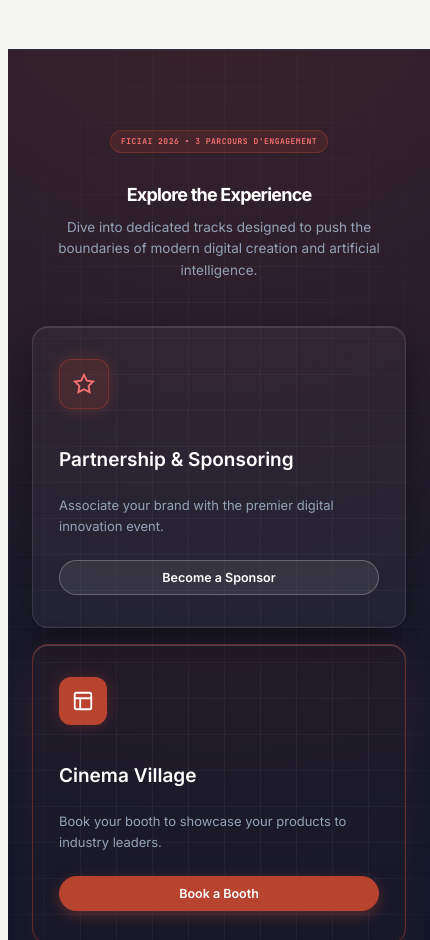
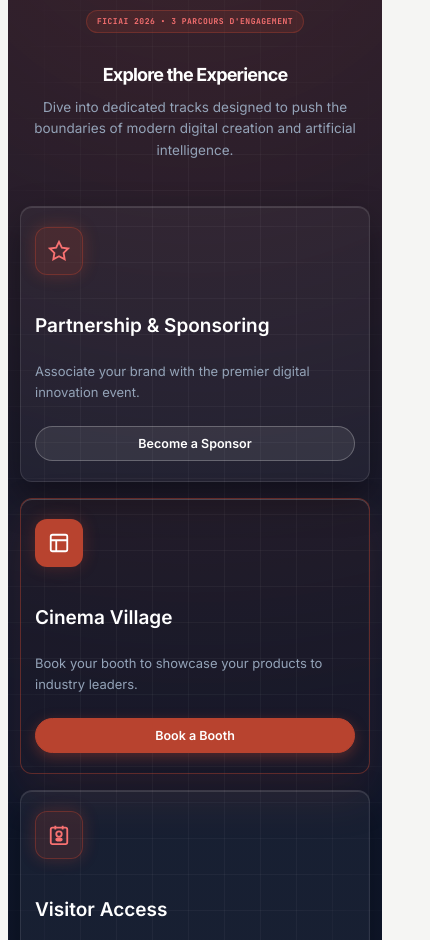
Before and after one commit to sadikyassine00-ui/CineZate, a Next.js app: page / in a window 390 px wide. Shown: the part 1060-2000 px from the top of the page, 430 px wide, since content can reach past the window. Built offline with nearby package versions, Linux system fonts and the light colour scheme; a web font is replaced by a local one.

Commit message:
Double stand exhibition prices and fix mobile cards overflow

```diff
--- a/app/badge/page.tsx
+++ b/app/badge/page.tsx
@@ -132,19 +132,19 @@ export default function BadgePage() {
     }
     if (selectedTier === 'exposant_9m') {
       return {
-        amount: includeHeritageTour ? '10 500,00 MAD HT' : '9 000,00 MAD HT',
+        amount: includeHeritageTour ? '19 500,00 MAD HT' : '18 000,00 MAD HT',
         badge: includeHeritageTour ? 'Stand 9 m² + Option Tour VIP' : 'Stand 9 m²'
       };
     }
     if (selectedTier === 'exposant_12m') {
       return {
-        amount: includeHeritageTour ? '13 500,00 MAD HT' : '12 000,00 MAD HT',
+        amount: includeHeritageTour ? '25 500,00 MAD HT' : '24 000,00 MAD HT',
         badge: includeHeritageTour ? 'Stand 12 m² + Option Tour VIP' : 'Stand 12 m²'
       };
     }
     if (selectedTier === 'exposant_18m') {
       return {
-        amount: includeHeritageTour ? '19 500,00 MAD HT' : '18 000,00 MAD HT',
+        amount: includeHeritageTour ? '37 500,00 MAD HT' : '36 000,00 MAD HT',
         badge: includeHeritageTour ? 'Stand 18 m² + Option Tour VIP' : 'Stand 18 m²'
       };
     }
--- a/app/globals.css
+++ b/app/globals.css
@@ -5,6 +5,12 @@
 @tailwind utilities;
 
 @layer properties;
+
+*,
+*::before,
+*::after {
+  box-sizing: border-box;
+}
 
 :root {
   --font-inter: 'Inter', -apple-system, BlinkMacSystemFont, "Segoe UI", Roboto, "Helvetica Neue", Arial, sans-serif;
@@ -773,21 +779,26 @@ body {
 
 .features-grid {
   display: grid;
-  grid-template-columns: repeat(3, 1fr);
+  grid-template-columns: repeat(3, minmax(0, 1fr));
   gap: 32px 24px;
+  width: 100%;
   max-width: 1080px;
   margin: 0 auto;
+  box-sizing: border-box;
 }
 
-@media (max-width: 900px) {
+@media (max-width: 960px) {
   .features-grid {
-    grid-template-columns: repeat(2, 1fr);
+    grid-template-columns: repeat(2, minmax(0, 1fr));
+    gap: 20px;
   }
 }
 
-@media (max-width: 600px) {
+@media (max-width: 768px) {
   .features-grid {
-    grid-template-columns: 1fr;
+    grid-template-columns: minmax(0, 1fr) !important;
+    gap: 16px !important;
+    width: 100% !important;
   }
 }
 
@@ -865,18 +876,19 @@ body {
     padding: 36px 20px;
   }
   .features-grid {
-    grid-template-columns: repeat(2, 1fr);
+    grid-template-columns: repeat(2, minmax(0, 1fr));
     gap: 16px;
   }
 }
 
-@media (max-width: 640px) {
+@media (max-width: 768px) {
   .features-section {
     padding: 32px 16px;
   }
   .features-grid {
-    grid-template-columns: 1fr;
-    gap: 16px;
+    grid-template-columns: minmax(0, 1fr) !important;
+    gap: 16px !important;
+    width: 100% !important;
   }
   .section-title {
     font-size: 24px;
@@ -963,6 +975,7 @@ body {
   position: relative;
   z-index: 10;
   width: 100%;
+  box-sizing: border-box;
   background: radial-gradient(circle at 50% -10%, rgba(184, 67, 47, 0.28) 0%, rgba(15, 23, 42, 0.98) 60%), #0F172A;
   border-top: 1px solid rgba(255, 255, 255, 0.1);
   border-bottom: 1px solid rgba(255, 255, 255, 0.1);
@@ -1002,6 +1015,8 @@ body {
   position: relative;
   overflow: hidden;
   height: 100%;
+  width: 100%;
+  max-width: 100%;
   box-sizing: border-box;
 }
 
@@ -1299,6 +1314,33 @@ select.input-field {
   .header-logo-img {
     transform: scale(1.0) !important;
   }
+  .dark-showcase-section {
+    padding: 44px 16px !important;
+    margin: 36px 0 32px !important;
+    width: 100% !important;
+    box-sizing: border-box !important;
+  }
+  .dark-feature-card {
+    padding: 24px 18px !important;
+    width: 100% !important;
+    max-width: 100% !important;
+    box-sizing: border-box !important;
+    height: auto !important;
+  }
+  .dark-banner-strip {
+    padding: 16px 16px !important;
+    flex-direction: column !important;
+    align-items: stretch !important;
+    gap: 14px !important;
+    text-align: left !important;
+    margin-top: 24px !important;
+    width: 100% !important;
+    box-sizing: border-box !important;
+  }
+  .dark-banner-strip .btn {
+    width: 100% !important;
+    justify-content: center !important;
+  }
 }
 
 @media (max-width: 480px) {
@@ -1317,6 +1359,13 @@ select.input-field {
     padding: 20px 16px !important;
     border-radius: 12px !important;
   }
+  .dark-showcase-section {
+    padding: 36px 12px !important;
+  }
+  .dark-feature-card {
+    padding: 20px 14px !important;
+    border-radius: 12px !important;
+  }
 }
 
 /* Breadcrumbs Styling */
--- a/app/page.tsx
+++ b/app/page.tsx
@@ -197,7 +197,7 @@ export default function Home() {
       <section id="experience" className="dark-showcase-section">
         <div className="dark-showcase-grid-bg" />
 
-        <div style={{ maxWidth: '1140px', margin: '0 auto', position: 'relative', zIndex: 2 }}>
+        <div style={{ maxWidth: '1140px', margin: '0 auto', position: 'relative', zIndex: 2, width: '100%', boxSizing: 'border-box' }}>
           <FadeIn>
             <div style={{ textAlign: 'center', marginBottom: '44px' }}>
               <div
@@ -229,8 +229,8 @@ export default function Home() {
             </div>
           </FadeIn>
 
-          <div className="features-grid relative" style={{ maxWidth: '1080px', margin: '0 auto' }}>
-            <FadeIn delay={0.1} style={{ display: 'flex', flexDirection: 'column', height: '100%' }}>
+          <div className="features-grid relative" style={{ maxWidth: '1080px', margin: '0 auto', width: '100%', boxSizing: 'border-box' }}>
+            <FadeIn delay={0.1} style={{ display: 'flex', flexDirection: 'column', height: '100%', width: '100%', minWidth: 0, boxSizing: 'border-box' }}>
               <div className="dark-feature-card">
                 <div className="dark-feature-icon">
                   <svg width="22" height="22" viewBox="0 0 24 24" fill="none" stroke="currentColor" strokeWidth="2">
@@ -254,13 +254,16 @@ export default function Home() {
               </div>
             </FadeIn>
 
-            <FadeIn delay={0.2} style={{ display: 'flex', flexDirection: 'column', height: '100%' }}>
+            <FadeIn delay={0.2} style={{ display: 'flex', flexDirection: 'column', height: '100%', width: '100%', minWidth: 0, boxSizing: 'border-box' }}>
               <div
                 className="dark-feature-card"
                 style={{
                   border: '1.5px solid rgba(184, 67, 47, 0.45)',
                   background: 'rgba(184, 67, 47, 0.06)',
-                  boxShadow: '0 20px 48px rgba(184, 67, 47, 0.15), inset 0 1px 0 rgba(255, 255, 255, 0.2)'
+                  boxShadow: '0 20px 48px rgba(184, 67, 47, 0.15), inset 0 1px 0 rgba(255, 255, 255, 0.2)',
+                  width: '100%',
+                  maxWidth: '100%',
+                  boxSizing: 'border-box'
                 }}
               >
                 <div className="dark-feature-icon" style={{ background: '#B8432F', color: '#FFFFFF', border: 'none' }}>
@@ -287,7 +290,7 @@ export default function Home() {
               </div>
             </FadeIn>
 
-            <FadeIn delay={0.3} style={{ display: 'flex', flexDirection: 'column', height: '100%' }}>
+            <FadeIn delay={0.3} style={{ display: 'flex', flexDirection: 'column', height: '100%', width: '100%', minWidth: 0, boxSizing: 'border-box' }}>
               <div className="dark-feature-card">
                 <div className="dark-feature-icon">
                   <svg width="22" height="22" viewBox="0 0 24 24" fill="none" stroke="currentColor" strokeWidth="2">
```
Also changed, not shown: assets/FICIAI_2026_Sponsoring.md (+3 -3 lines), lib/translations.ts (+12 -12 lines).
